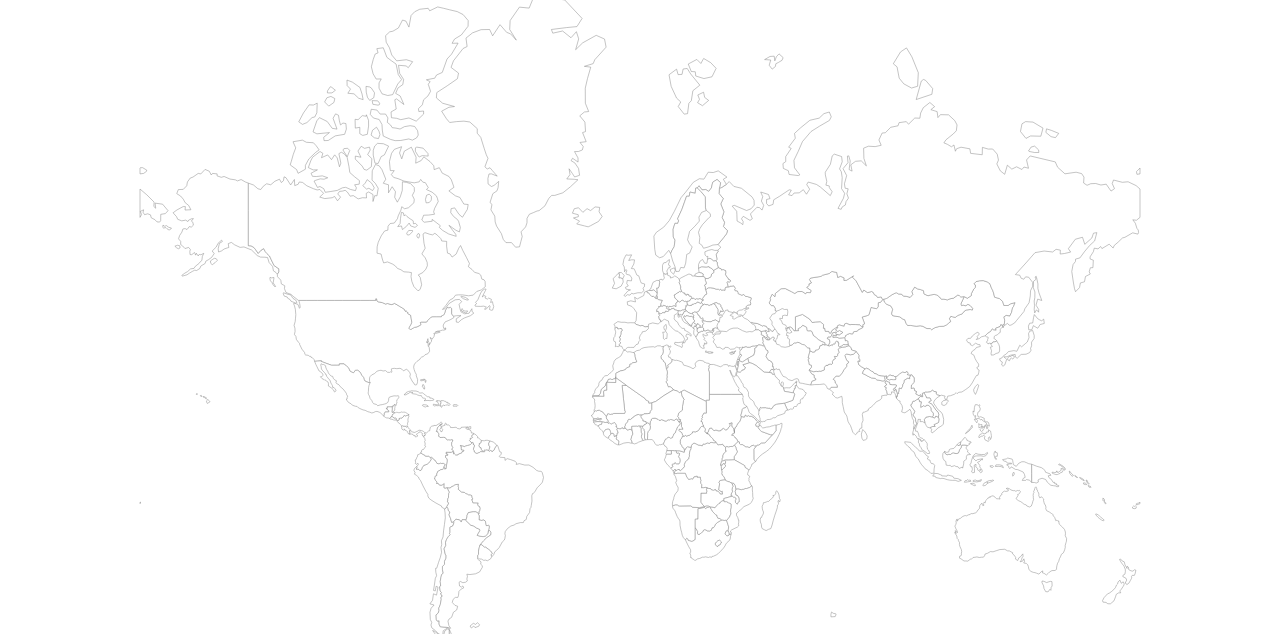
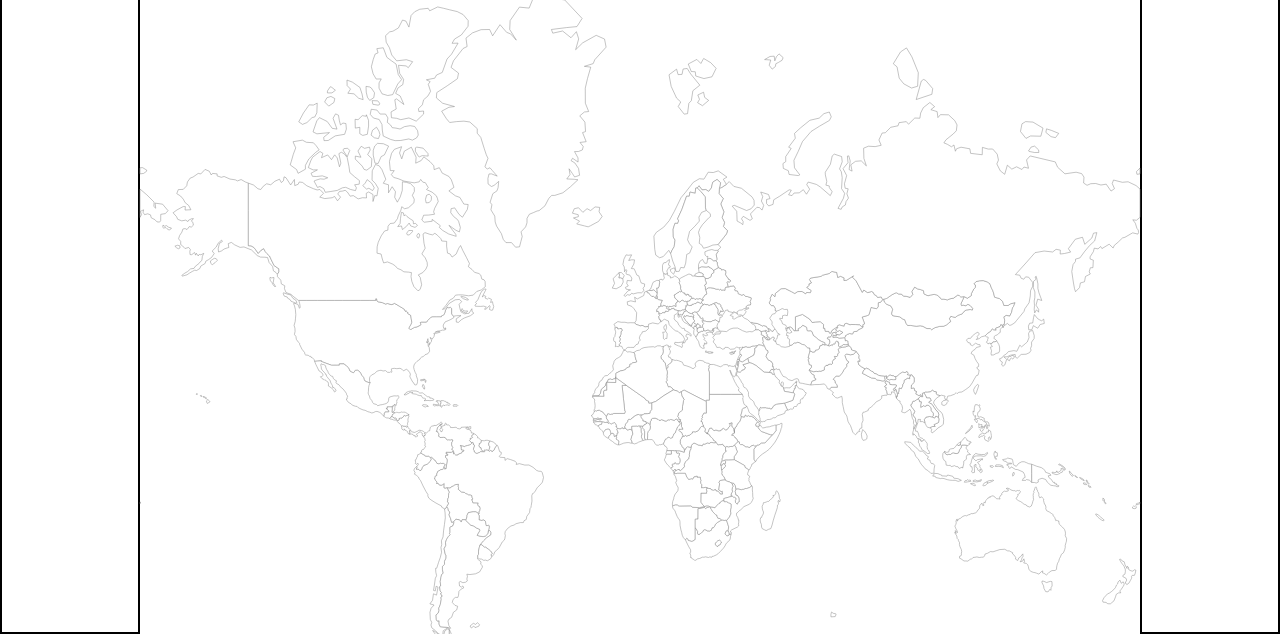
Before and after one commit to c0lin0Brien/genreCartograms, a plain HTML site: page index.html in a window 1280 px wide. Shown: the part 166-800 px from the top of the page. Drawn offline with nearby package versions, Linux system fonts and the light colour scheme.

Commit message:
Side columns added

```diff
--- a/index.html
+++ b/index.html
@@ -12,7 +12,12 @@
 </head>
 
 <body>
+    <div id="left_col" class="side_col">
+        Hello left world
+    </div>
+    <div id="mid_col">
         <div id="title">
+            <!-- TODO: Get this text to display whatever country is currently hovered over -->
             Genre Cartograms
         </div>
         <div id="genre_buttons">
@@ -37,6 +42,10 @@
             <svg id="map"></svg>
         </div>
         <script src="script.js"></script>
+    </div>
+    <div id="right_col" class="side_col">
+        Hello right world
+    </div>
 </body>
 
 </html>
--- a/styles.css
+++ b/styles.css
@@ -1,11 +1,17 @@
+html {
+    height: 100%;
+    overflow-y: hidden;
+    overflow-x: hidden;
+}
 body {
     font-family:'Open Sans', sans-serif;
     font-weight: 300;
     font-size: 14px;
     line-height: 1.4em;
-    padding-top: 20px;
     margin: 0 auto;
-    width: 600px;
+    display: flex;
+    flex-direction: row;
+    height: 100%;
 }
 #map-container {
     height: 500px;
@@ -26,6 +32,22 @@ body {
     padding-top: 30px;
     padding-bottom: 30px;
 }
+.side_col {
+    border-style: solid;
+    border-width: 2px;
+    border-color: black;
+    flex: 1;
+}
+#left_col {
+    margin-right: 200px;
+}
+#mid_col {
+    flex: 0;
+    padding-top: 20px;
+}
+#right_col {
+    margin-left: 200px;
+}
 path.country {
     stroke: #888;
     stroke-width: .5;
```
Lines whose indentation alone changed are shown as unchanged.
